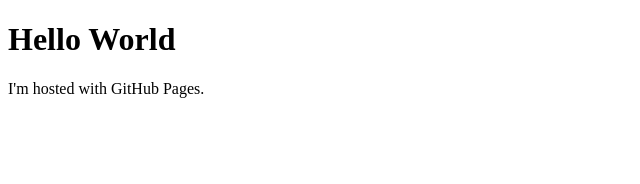
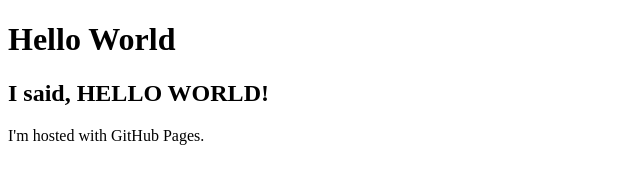
Before and after one commit to Sracydev/Sracydev.github.io, a plain HTML site: page index.html in a window 1280 px wide. Shown: the whole page, without its empty margins (0-640 px from the left). Drawn offline with Linux system fonts and the light colour scheme.

Commit message:
Index.html revision

```diff
--- a/index.html
+++ b/index.html
@@ -1,7 +1,9 @@
 <!DOCTYPE html>
 <html>
+<title>This is a website</title>
 <body>
 <h1>Hello World</h1>
+<h2>I said, HELLO WORLD!</h2>
 <p>I'm hosted with GitHub Pages.</p>
 </body>
 </html>
```
